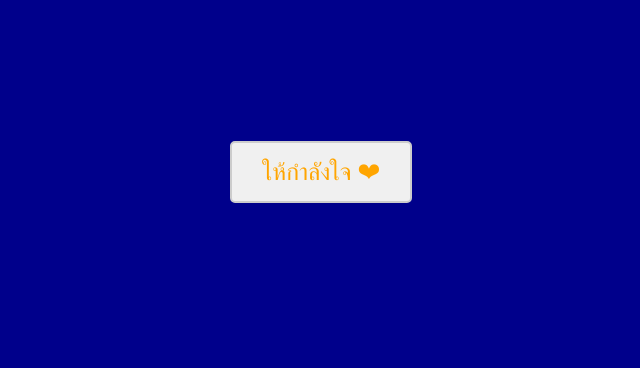
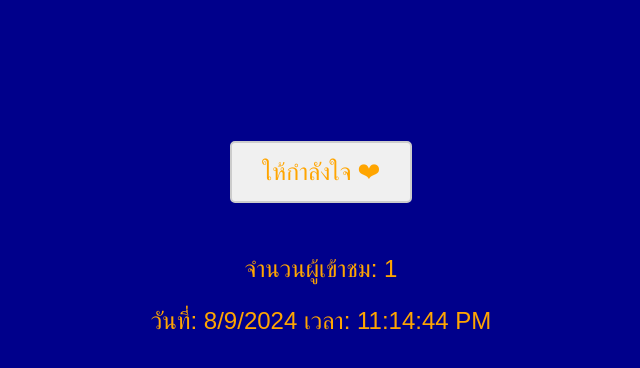
Before and after one commit to DSKLKP/CABB, a plain HTML site: page index.html in a window 1280 px wide. Shown: the whole page, without its empty margins (319-959 px from the left). Drawn offline with Linux system fonts and the light colour scheme.

Commit message:
Update index.html
Signed-off-by: DSKLKP <sikalinkhealploy@gmail.com>

```diff
--- a/index.html
+++ b/index.html
@@ -3,7 +3,7 @@
 <head>
     <meta charset="UTF-8">
     <meta name="viewport" content="width=device-width, initial-scale=1.0">
-    <title>My First JavaScript</title>
+    <title>สู้ไปด้วยกัน</title>
     <style>
         body {
             background-color: #00008B;
@@ -52,17 +52,43 @@
             background-color: #e0e0e0;
             transform: scale(1.1);
         }
+
+        #visitorCount {
+            margin-top: 20px;
+            font-size: 1.5em;
+        }
+
+        #dateTime {
+            margin-top: 20px;
+            font-size: 1.5em;
+        }
     </style>
 </head>
 <body>
     <h1>รัก CABB ครับ</h1>
     <button id="myButton">ให้กำลังใจ ❤</button>
     <p id="message"></p>
+    <p id="visitorCount"></p>
+    <p id="dateTime"></p>
 
     <script>
         document.addEventListener('DOMContentLoaded', function() {
+            let count = localStorage.getItem('page_view_count');
+            if (count === null) {
+                count = 0;
+            }
+            count++;
+            localStorage.setItem('page_view_count', count);
+            document.getElementById('visitorCount').textContent = "จำนวนผู้เข้าชม: " + count;
+
+            const dateTimeElement = document.getElementById('dateTime');
+            const now = new Date();
+            const date = now.toLocaleDateString();
+            const time = now.toLocaleTimeString();
+            dateTimeElement.textContent = "วันที่: " + date + " เวลา: " + time;
+
             document.getElementById('myButton').addEventListener('click', function() {
-                document.getElementById('message').textContent = "TM สู้สู้ TM หม่ำหม่ำ";
+                document.getElementById('message').textContent = "TM สู้สู้ TM หม่ำหม่ำ TM เก่งมาก";
 
                 var img = document.createElement("img");
                 img.src = "https://img5.pic.in.th/file/secure-sv1/1723209410563.jpg";
@@ -73,6 +99,10 @@
 
                 document.body.appendChild(img);
             });
+
+            setInterval(function() {
+                location.reload();
+            }, 15000);
         });
     </script>
 </body>
```
